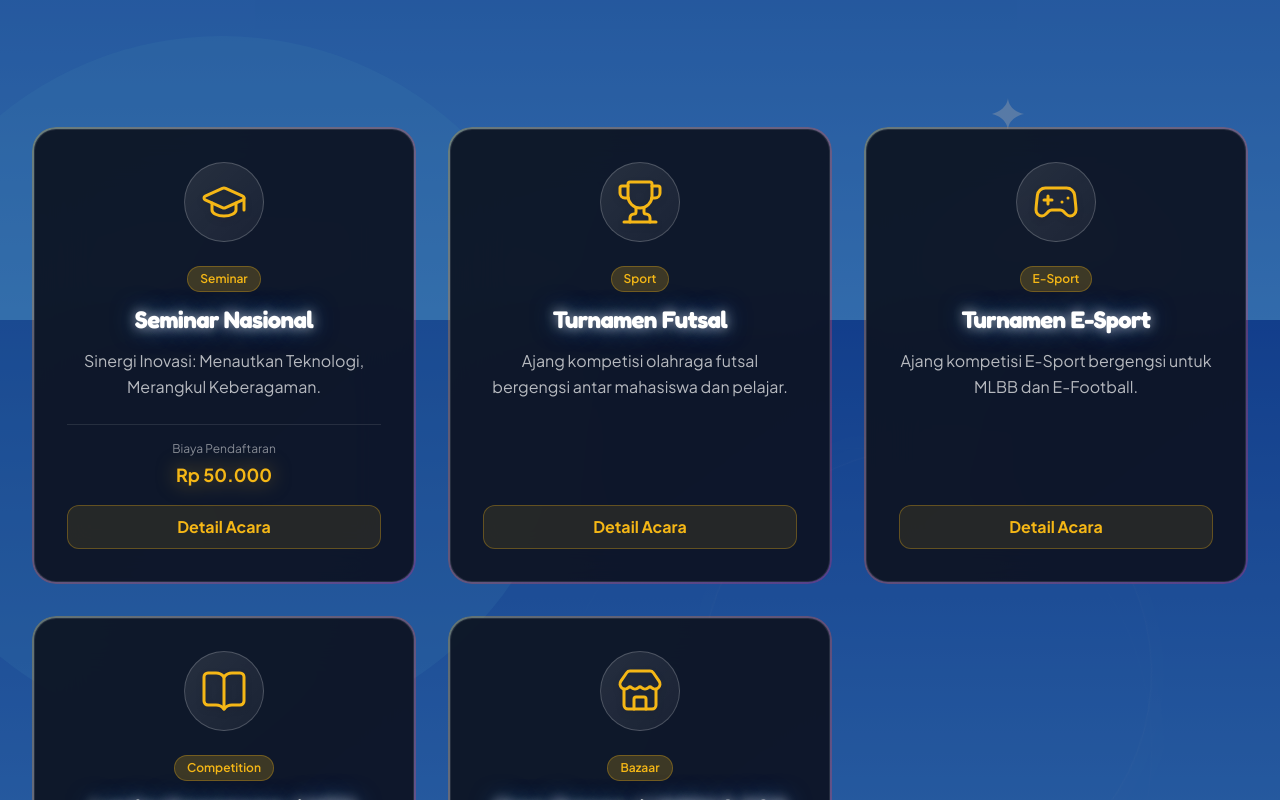
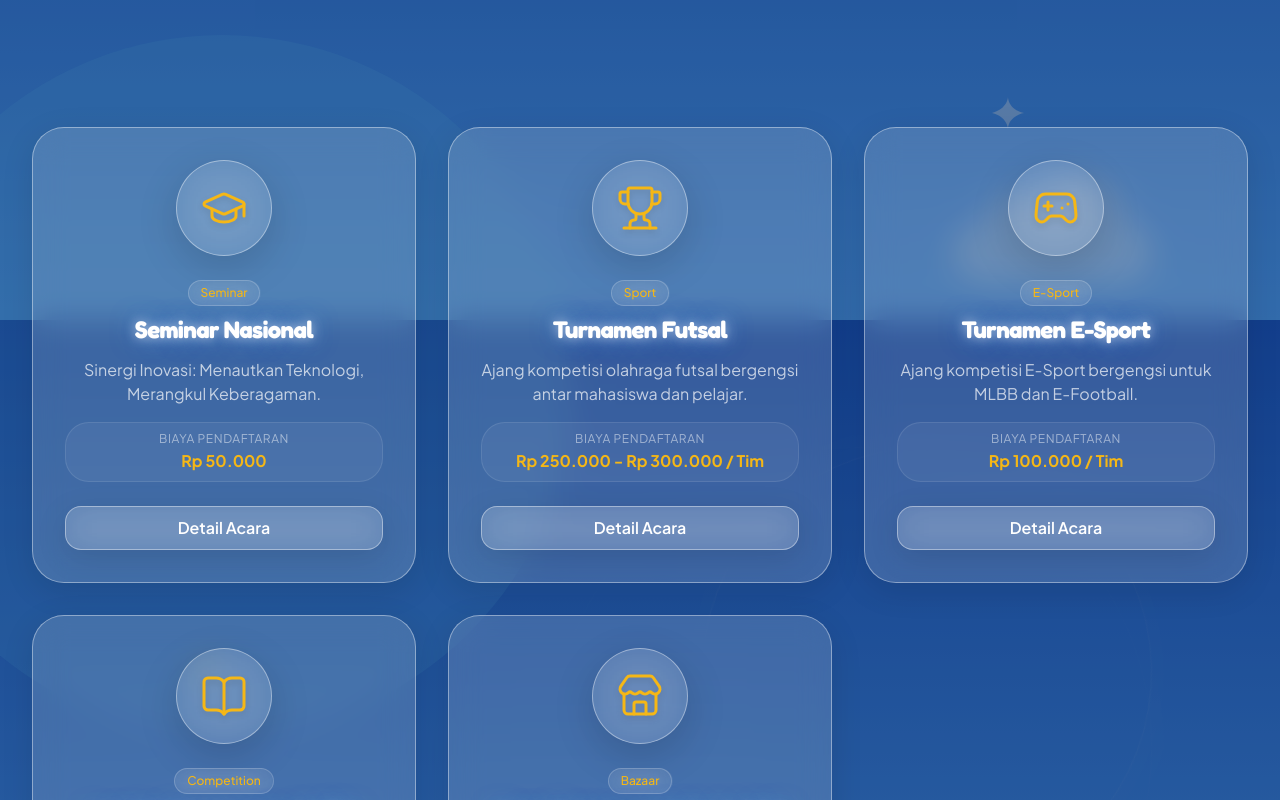
Before and after one commit to Tadaimaaaa/sifest-official, a Next.js app: page /events in a window 1280 px wide. Shown: the part 480-1280 px from the top of the page. Built offline with nearby package versions, Linux system fonts and the light colour scheme.

Commit message:
feat(events): show registration price on event cards

```diff
--- a/components/events/EventCard.tsx
+++ b/components/events/EventCard.tsx
@@ -15,53 +15,35 @@ const IconMap: Record<string, React.ReactNode> = {
 };
 
 export function EventCard({ event }: { event: EventData }) {
-  const hasPrice = !!event.price;
-
   return (
-    <div className="relative group w-full h-full flex rounded-3xl p-[2px] overflow-hidden transition-all duration-500 hover:-translate-y-2 hover:shadow-[0_10px_40px_-10px_rgba(245,183,22,0.5)]">
-      {/* Striking Animated Gradient Border */}
-      <div className="absolute inset-0 bg-gradient-to-br from-brand-accent via-[#ff512f] to-[#dd2476] opacity-30 group-hover:opacity-100 transition-opacity duration-500 rounded-3xl z-0"></div>
-
-      {/* Glass Inner Card */}
-      <div className="relative z-10 flex flex-col items-center text-center w-full h-full p-6 md:p-8 bg-[#0a1526]/95 backdrop-blur-xl rounded-[22px] border border-white/10">
-
-        <div className="mb-6 flex h-20 w-20 items-center justify-center rounded-[var(--radius-pill)] bg-gradient-to-br from-white/10 to-white/5 border border-white/20 group-hover:scale-110 group-hover:shadow-[0_0_30px_rgba(245,183,22,0.4)] transition-all duration-300 overflow-hidden relative p-3">
+    <GlassCard variant="medium" interactive className="flex flex-col items-center text-center group">
+      <div className="mb-6 flex h-24 w-24 items-center justify-center rounded-[var(--radius-pill)] glass-strong group-hover:scale-110 group-hover:shadow-[0_0_30px_rgba(245,183,22,0.3)] transition-all duration-300 overflow-hidden relative p-3">
         {event.image ? (
           <Image src={event.image} alt={event.title} fill className="object-contain p-2" />
         ) : (
           IconMap[event.icon]
         )}
       </div>
-
-        <div className="mb-3 rounded-full bg-brand-accent/20 border border-brand-accent/30 px-3 py-1 text-xs font-semibold text-brand-accent">
+      <div className="mb-2 rounded-full border border-white/20 bg-white/5 px-3 py-1 text-xs font-medium text-brand-accent backdrop-blur-md">
         {event.category}
       </div>
-
       <h3 className="font-heading text-2xl font-bold text-white mb-3 text-glow group-hover:text-brand-accent transition-colors duration-300">
         {event.title}
       </h3>
-
-        <p className="text-white/70 mb-6 flex-grow text-sm md:text-base leading-relaxed">
+      <p className="text-white/70 mb-4 flex-grow">
         {event.shortDescription}
       </p>
-
-        <div className="w-full mt-auto">
-          {hasPrice && (
-            <div className="mb-4 pt-4 border-t border-white/10 flex flex-col items-center justify-center">
-              <span className="text-xs text-white/50 mb-1">Biaya Pendaftaran</span>
-              <span className="text-lg font-bold text-brand-accent drop-shadow-[0_0_10px_rgba(245,183,22,0.5)]">
-                {event.price}
-              </span>
+      {event.price && (
+        <div className="mb-6 px-4 py-2 rounded-lg bg-white/5 border border-white/10 w-full">
+          <span className="text-xs text-white/50 block mb-0.5 uppercase tracking-wider">Biaya Pendaftaran</span>
+          <span className="text-base font-bold text-brand-accent">{event.price}</span>
         </div>
       )}
-
-          <Link href={`/events/${event.slug}`} className="w-full block">
-            <Button variant="ghost" className="w-full border border-brand-accent/30 bg-brand-accent/10 group-hover:bg-brand-accent group-hover:text-[#0A192F] text-brand-accent font-bold transition-all duration-300 rounded-xl">
+      <Link href={`/events/${event.slug}`} className="w-full mt-auto">
+        <Button variant="ghost" className="w-full border border-white/20 group-hover:border-brand-accent group-hover:text-brand-accent transition-all duration-300 glass-medium">
           Detail Acara
         </Button>
       </Link>
-        </div>
-      </div>
-    </div>
+    </GlassCard>
   );
 }
--- a/data/events.ts
+++ b/data/events.ts
@@ -172,6 +172,7 @@ export const OFFICIAL_EVENTS: EventData[] = [
     date: "03 - 06 November 2026",
     time: "08.00 - 17.30 WIB",
     location: "Lap. Futsal UPI \"YPTK\" Padang",
+    price: "Rp 250.000 - Rp 300.000 / Tim",
   },
   {
     id: "evt-03",
@@ -283,6 +284,7 @@ export const OFFICIAL_EVENTS: EventData[] = [
     date: "03 - 05 November 2026",
     time: "08.00 - 17.30 WIB",
     location: "Lantai 2 UPI Exhibition Hall",
+    price: "Rp 100.000 / Tim",
   },
   {
     id: "evt-04",
```
Lines whose indentation alone changed are shown as unchanged.
